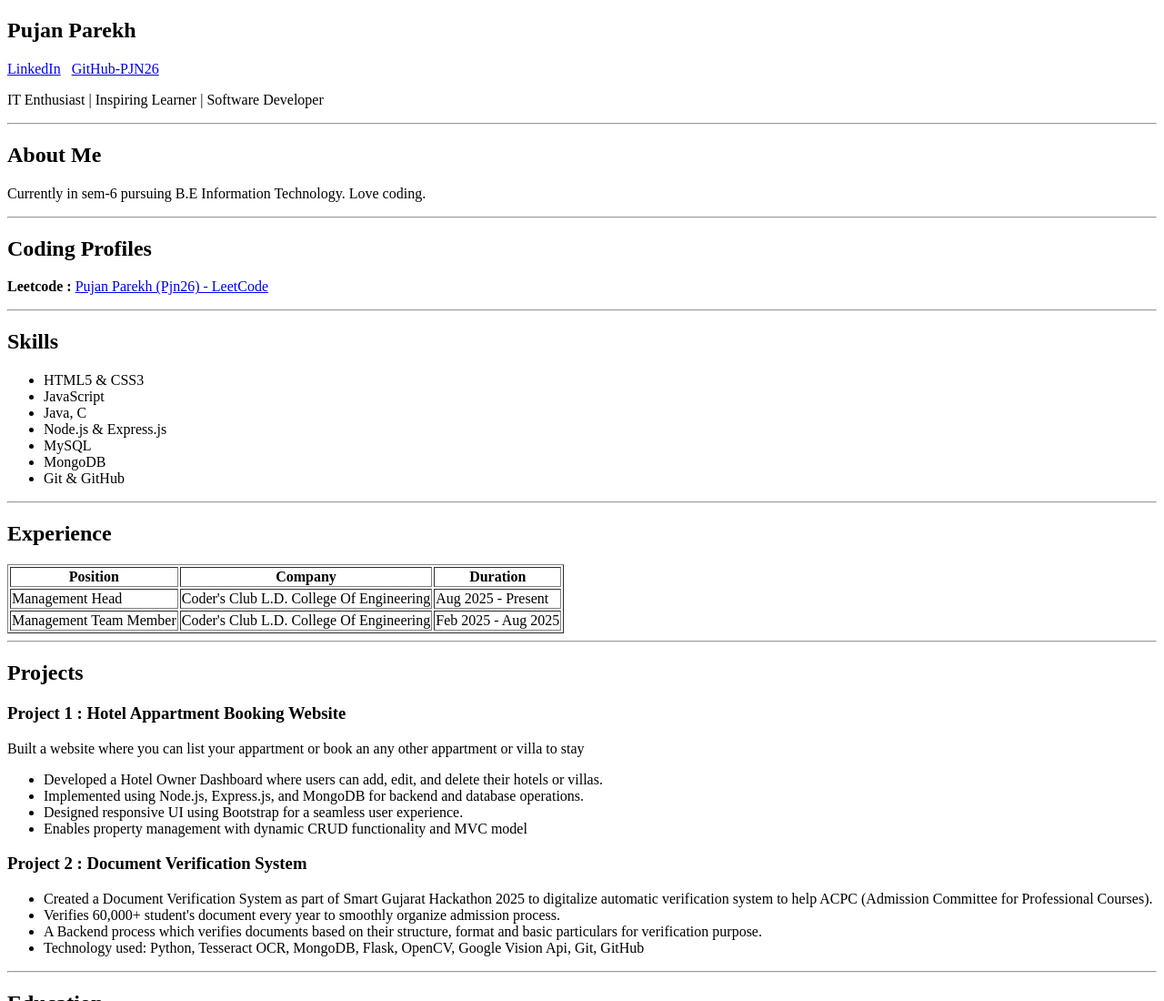
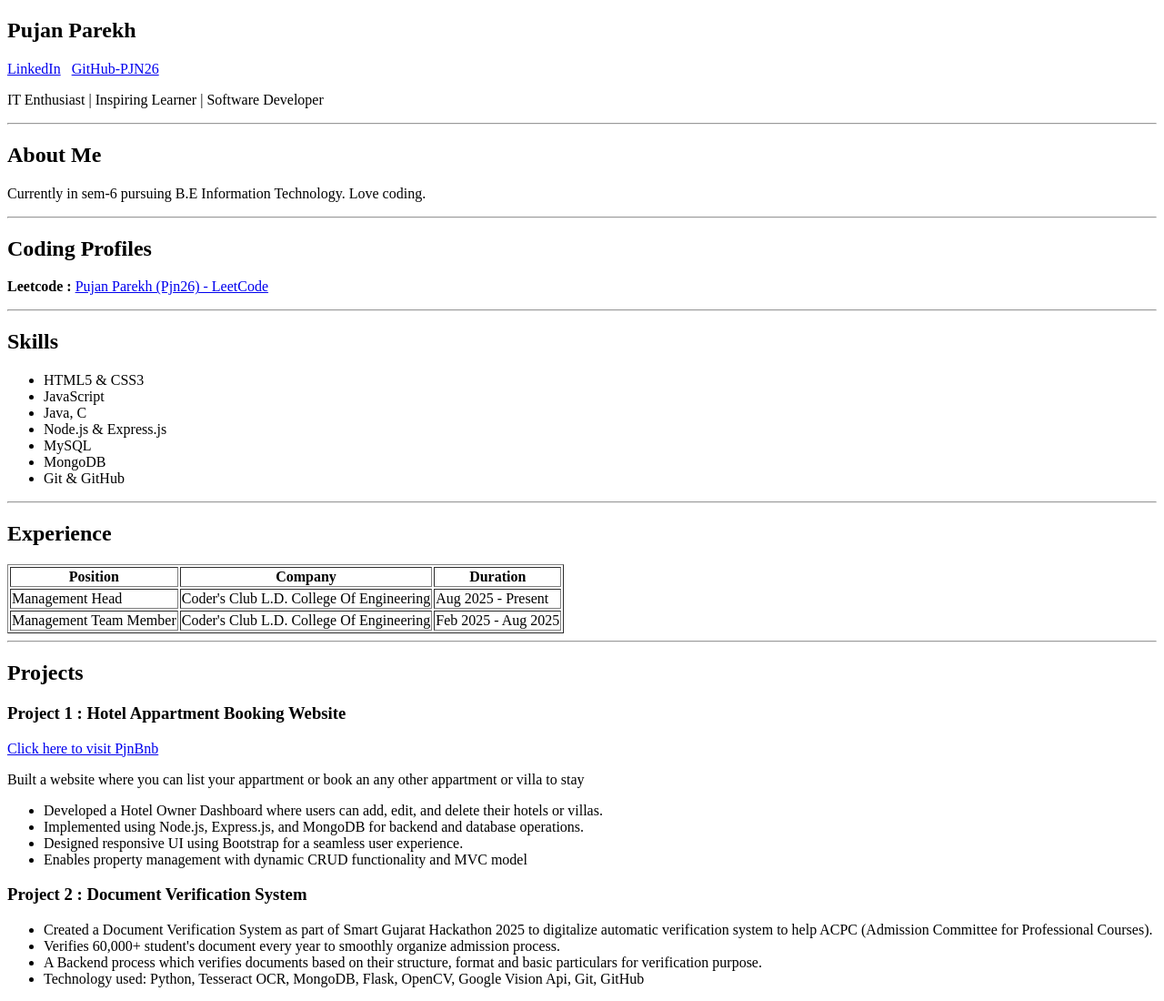
Before and after one commit to PJN26/ResumeCohort, a plain HTML site: page Resume.html in a window 1280 px wide. Shown: the top 1100 px of the page at 91% size. Drawn offline with Linux system fonts and the light colour scheme.

Commit message:
Add project link

```diff
--- a/Resume.html
+++ b/Resume.html
@@ -69,6 +69,7 @@
       <h2>Projects</h2>
       <section>
         <h3>Project 1 : Hotel Appartment Booking Website</h3>
+        <a href="https://pjnbnb.onrender.com/"> Click here to visit PjnBnb </a>
         <p>
           Built a website where you can list your appartment or book an any
           other appartment or villa to stay
```
